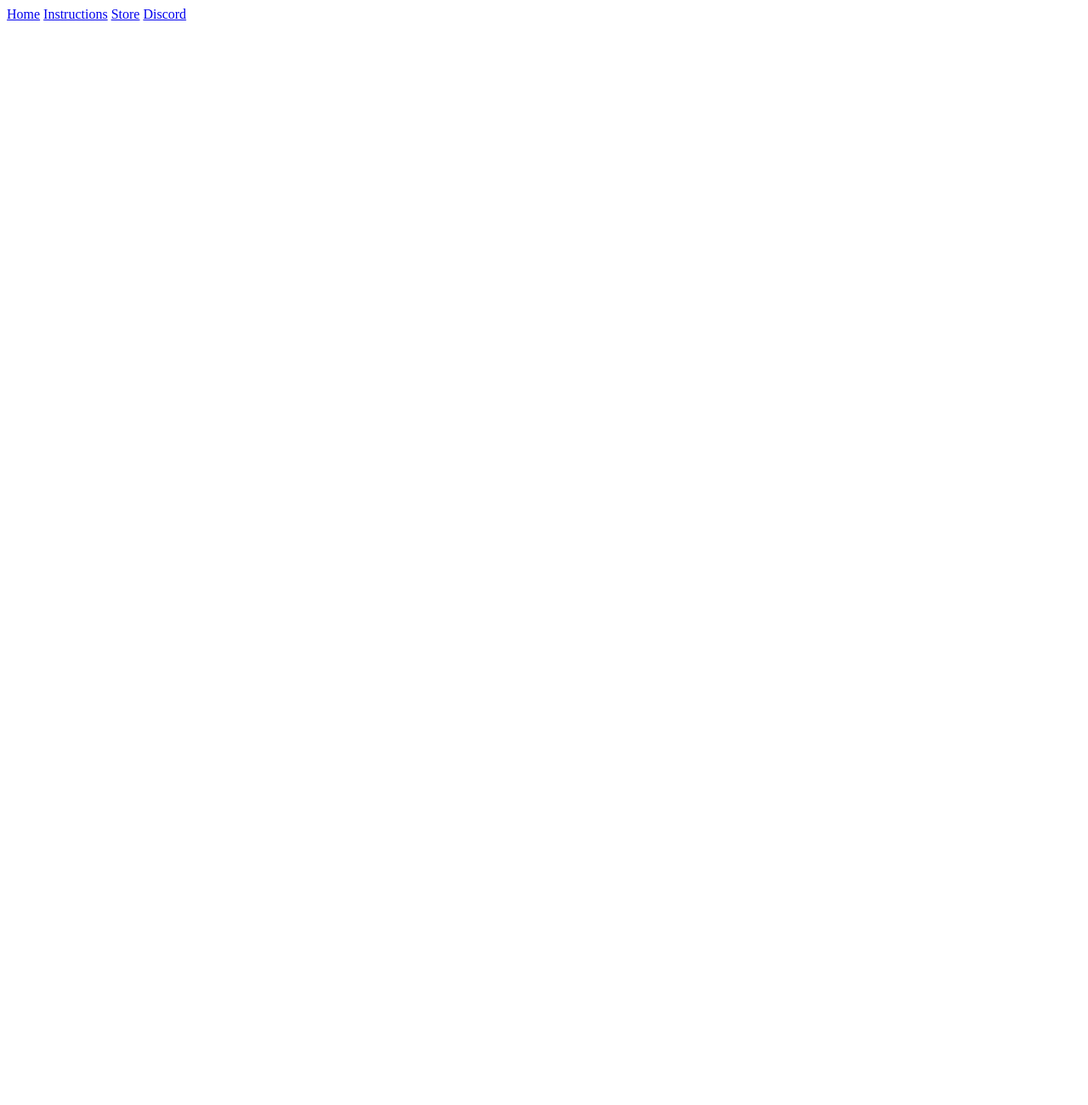
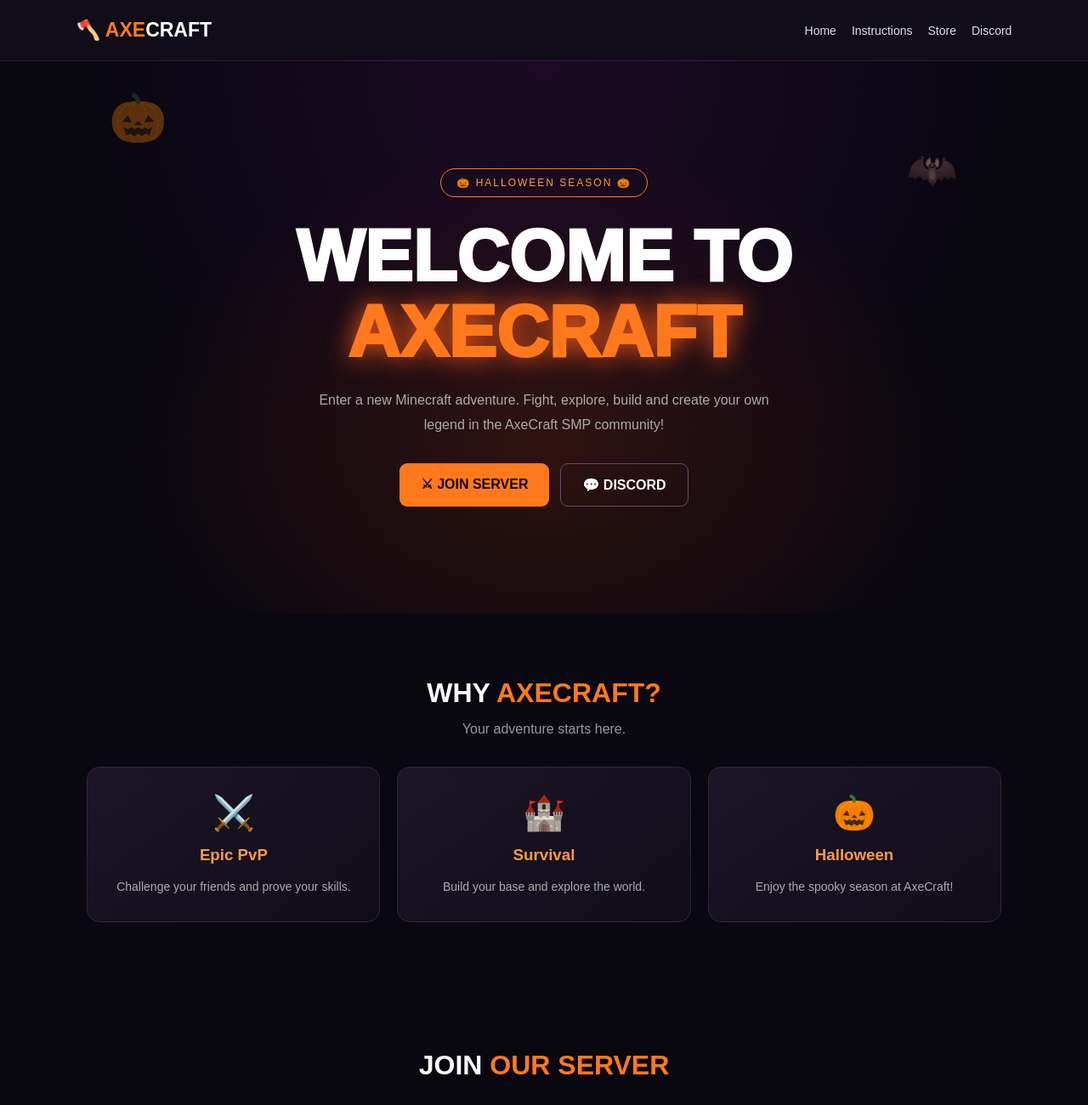
Before and after one commit to AxeCraft-SMP/AxeCraft, a plain HTML site: page index.html in a window 1280 px wide. Shown: the top 1300 px of the page at 85% size. Before the commit the page ends 800 px from the top, so only its background shows below. Drawn offline with Linux system fonts and the light colour scheme.

Commit message:
Update index.html for Halloween theme

```diff
--- a/index.html
+++ b/index.html
@@ -1,6 +1,92 @@
+
+<!DOCTYPE html>
+<html lang="en">
+<head>
+<meta charset="UTF-8">
+<meta name="viewport" content="width=device-width, initial-scale=1.0">
+<title>AxeCraft SMP | Halloween</title>
+<style>
+*{margin:0;padding:0;box-sizing:border-box}
+body{font-family:Arial,sans-serif;background:#090710;color:white;overflow-x:hidden}
+header{display:flex;justify-content:space-between;align-items:center;padding:22px 7%;background:#100d19;border-bottom:1px solid #302033;flex-wrap:wrap;gap:15px}
+.logo{font-size:23px;font-weight:900;color:#ff7a18}
+.logo span{color:white}
+nav{display:flex;gap:18px;flex-wrap:wrap}
+nav a{color:#ddd;text-decoration:none;font-size:14px}
+nav a:hover{color:#ff791c}
+.hero{min-height:650px;display:flex;align-items:center;justify-content:center;text-align:center;padding:70px 20px;background:radial-gradient(ellipse at 50% 70%,#64220d66,transparent 55%),radial-gradient(ellipse at 50% 0%,#4a126044,transparent 60%),#090710;position:relative}
+.hero:before{content:"🎃";position:absolute;top:45px;left:10%;font-size:55px;opacity:.35;animation:float 3s infinite alternate}
+.hero:after{content:"🦇";position:absolute;right:12%;top:100px;font-size:48px;opacity:.4}
+@keyframes float{to{transform:translateY(-18px)}}
+.tag{display:inline-block;border:1px solid #ff791c;color:#ff9a45;padding:9px 18px;border-radius:30px;font-size:12px;letter-spacing:2px;margin-bottom:25px}
+h1{font-size:clamp(45px,9vw,85px);font-weight:1000;line-height:1.05}
+h1 span{color:#ff791c;text-shadow:0 0 30px #ff5c19}
+.subtitle{color:#aaa;margin:22px auto;max-width:550px;line-height:1.8}
+.buttons{display:flex;justify-content:center;gap:13px;flex-wrap:wrap;margin-top:30px}
+.btn{display:inline-block;padding:15px 25px;border-radius:9px;text-decoration:none;font-weight:bold;transition:.25s}
+.primary{background:#ff791c;color:#100710}
+.secondary{border:1px solid #74406e;color:white}
+.btn:hover{transform:translateY(-4px);box-shadow:0 0 22px #ff791c66}
+section{padding:75px 8%;text-align:center}
+.section-title{font-size:32px;margin-bottom:15px}
+.section-title span{color:#ff791c}
+.cards{display:grid;grid-template-columns:repeat(auto-fit,minmax(210px,1fr));gap:20px;margin-top:35px}
+.card{background:linear-gradient(145deg,#1c1527,#100d17);border:1px solid #38233b;border-radius:15px;padding:30px 20px}
+.card .emoji{font-size:40px}
+.card h3{margin:15px 0;color:#ff9a45}
+.card p{color:#aaa;line-height:1.6;font-size:14px}
+.server{background:#171020;border:1px solid #603b40;border-radius:15px;padding:25px;margin:30px auto;max-width:550px}
+.ip{font-size:20px;color:#ff9a45;margin:15px}
+.copy{border:0;background:#ff791c;color:#160b0b;padding:12px 25px;border-radius:8px;font-weight:bold;cursor:pointer}
+footer{padding:30px;text-align:center;color:#777;background:#100d19}
+@media(max-width:550px){header{padding:18px 4%}.logo{font-size:19px}nav{gap:12px}nav a{font-size:12px}}
+</style>
+</head>
+<body>
+<header>
+<div class="logo">🪓 AXE<span>CRAFT</span></div>
 <nav>
-  <a href="index.html">Home</a>
-  <a href="instructions.html">Instructions</a>
-  <a href="store.html">Store</a>
-  <a href="https://discord.gg/uZcuq4xYef">Discord</a>
+<a href="index.html">Home</a>
+<a href="instructions.html">Instructions</a>
+<a href="store.html">Store</a>
+<a href="https://discord.gg/uZcuq4xYef">Discord</a>
 </nav>
+</header>
+
+<main>
+<div class="hero" id="home">
+<div>
+<div class="tag">🎃 HALLOWEEN SEASON 🎃</div>
+<h1>WELCOME TO<br><span>AXECRAFT</span></h1>
+<p class="subtitle">Enter a new Minecraft adventure. Fight, explore, build and create your own legend in the AxeCraft SMP community!</p>
+<div class="buttons">
+<a class="btn primary" href="#server">⚔ JOIN SERVER</a>
+<a class="btn secondary" href="https://discord.gg/uZcuq4xYef">💬 DISCORD</a>
+</div>
+</div>
+</div>
+
+<section id="features">
+<h2 class="section-title">WHY <span>AXECRAFT?</span></h2>
+<p style="color:#999">Your adventure starts here.</p>
+<div class="cards">
+<div class="card"><div class="emoji">⚔️</div><h3>Epic PvP</h3><p>Challenge your friends and prove your skills.</p></div>
+<div class="card"><div class="emoji">🏰</div><h3>Survival</h3><p>Build your base and explore the world.</p></div>
+<div class="card"><div class="emoji">🎃</div><h3>Halloween</h3><p>Enjoy the spooky season at AxeCraft!</p></div>
+</div>
+</section>
+
+<section id="server">
+<h2 class="section-title">JOIN <span>OUR SERVER</span></h2>
+<div class="server">
+<p style="color:#aaa">SERVER IP</p>
+<div class="ip">aft.port0.org</div>
+<button class="copy" onclick="navigator.clipboard.writeText('aft.port0.org').then(()=>this.innerText='COPIED!')">📋 COPY IP</button>
+</div>
+<a class="btn primary" href="https://discord.gg/uZcuq4xYef">JOIN DISCORD</a>
+</section>
+</main>
+
+<footer>🎃 AXECRAFT SMP © 2026 | Made for Minecraft players 🪓</footer>
+</body>
+</html>
```
